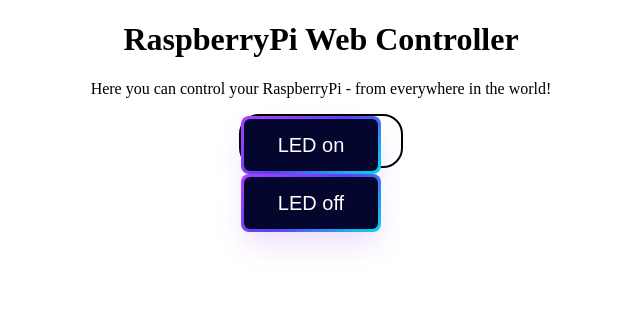
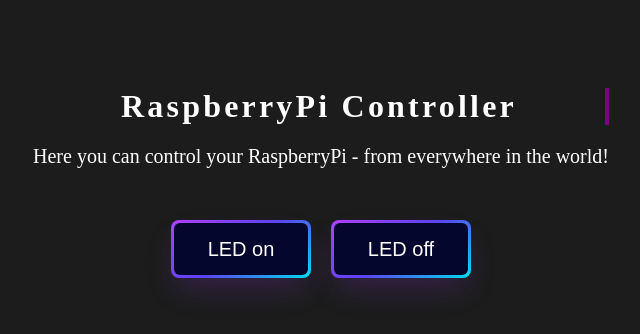
Before and after one commit to julius061/raspberrypiprojekte, a plain HTML site: page webserver/index.html in a window 1280 px wide. Shown: the whole page, without its empty margins (319-959 px from the left). Drawn offline with Linux system fonts and the light colour scheme.

Commit message:
Finished CSS. Added typewriter animation

```diff
--- a/webserver/index.html
+++ b/webserver/index.html
@@ -6,7 +6,7 @@
     </head>
     <body>
         <div class="headline">
-            <h1>RaspberryPi Web Controller</h1>
+            <h1>RaspberryPi Controller</h1>
             <p>Here you can control your RaspberryPi - from everywhere in the world!</p>
         </div>
         <div class="controlbox">
--- a/webserver/styles/index.css
+++ b/webserver/styles/index.css
@@ -1,19 +1,52 @@
+body {
+    background: rgb(28, 28, 28);
+    padding-top: 5em;
+    display: flex;
+    flex-direction: column; /* Stacks elements vertically */
+    align-items: center; /* Center horizontally */
+    justify-content: center; /* Center vertically*/
+}
+
+
+/* Headline receives a typerwriter animation because why not?*/
+.headline h1 {
+    color: white;
+    position: relative;
+    text-align: center;
+    overflow: hidden; /* Don't show content until animation */
+    border-right: .15em solid purple; /* Typewriter cursor */
+    white-space: nowrap; /* Ensures content stays on a single line */
+    margin: 0 auto; /* For scrolling effect during the typing animation */
+    letter-spacing: .1em;
+    animation: typing 3.5s steps(40, end), blink-caret .75s step-end infinite;
+
+}
+
+.headline p {
+    font-size: 20px;
+    color: white;
+}
 .headline {
-    display: block;
-    text-align: center;
+    margin-bottom: 1em; /* Some distance between headline and buttons */
+}
+
+@keyframes typing {
+    from { width: 0 }
+    to { width: 100% }
+}
+
+@keyframes blink-caret {
+    from, to {border-color: transparent } 50% { border-color: purple; }
 }
 
 .controlbox {
-    margin: auto; /* center div to middle of website */
-    width: 160px;
-    height: 50px;
-    border: solid 2px;
-    border-radius: 20px;
-    text-align:center;
-
+    display: flex;
+    align-items: center; /* Center buttons horizontally */
+    margin-top: 1em; /* Space between headline and buttons */
 }
 
 .controlbox button {
+    position: relative;
     align-items: center;
     background-image: linear-gradient(144deg, #AF40FF, #5B42F3 50%, #00DDEB);
     border: 0;
@@ -35,6 +68,7 @@
     touch-action: manipulation;
     white-space: nowrap;
     cursor: pointer;
+    margin: 0 0.5em;
 }
 
 .controlbox button:active, .controlbox button:hover {
@@ -53,10 +87,3 @@
 .controlbox button:hover span {
     background: none;
 }
-
-/*@media (min-width: 768px) {
-    .controlbox button {
-        font-size: 24px;
-        min-width: 196px;
-    }
-}*/
```
